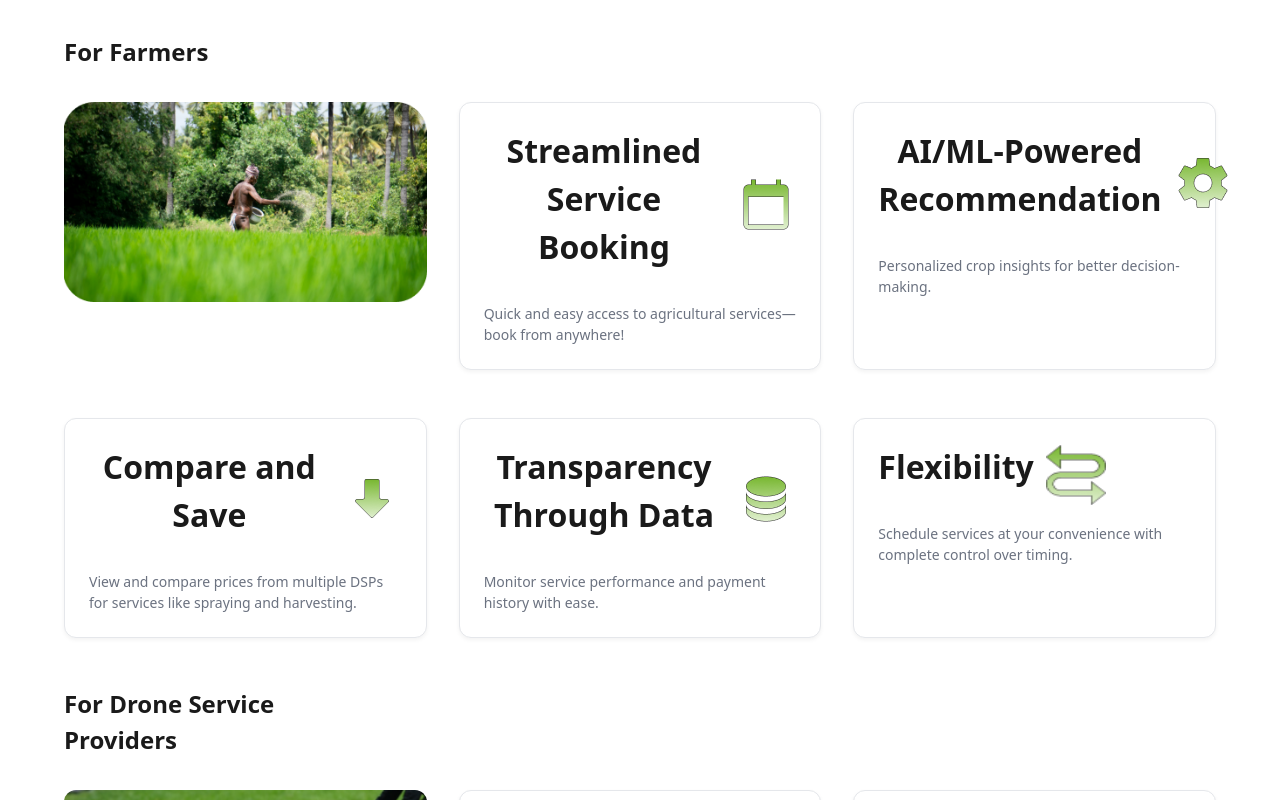
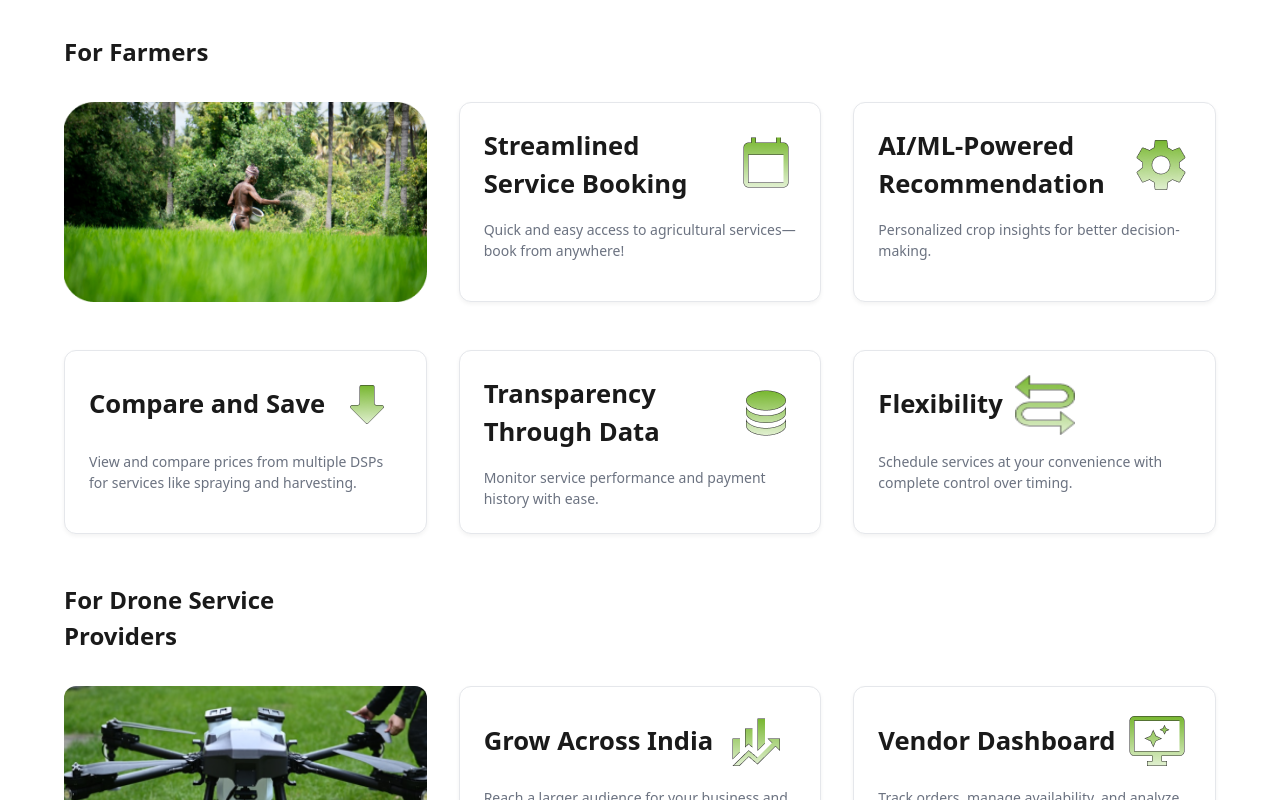
Before and after one commit to gityash2024/chirag-website, a React (Vite) app: page / in a window 1280 px wide. Shown: the part 980-1780 px from the top of the page. Built offline with nearby package versions, Linux system fonts and the light colour scheme.

Commit message:
add animation of home page in Why Choose C.H.I.R.A.G CONNECT? and For Drone Service Providers  this section

```diff
--- a/package.json
+++ b/package.json
@@ -16,7 +16,7 @@
     "autoprefixer": "^10.4.20",
     "clsx": "^2.1.1",
     "formik": "^2.4.6",
-    "framer-motion": "^11.18.0",
+    "framer-motion": "^11.18.2",
     "lucide-react": "^0.471.1",
     "postcss": "^8.5.1",
     "react": "^18.3.1",
--- a/src/pages/Home.jsx
+++ b/src/pages/Home.jsx
@@ -1,9 +1,7 @@
-import React from "react";
+import React, { useEffect, useRef } from "react";
 import styled from "styled-components";
+import { motion, useAnimation, useInView } from "framer-motion";
 import chiraglogo from "../assets/chiraglogo.png";
-import backgroud_1 from "../assets/backgroud_1.png";
-import backgroud_2 from "../assets/backgroud_2.png";
-import backgroud_3 from "../assets/backgroud_3.png";
 import connectingtechnlogy from "../assets/connectingtechnlogy.png";
 import chiragbackgroundimage from "../assets/chiragbackgroundimage.png";
 import farmers from "../assets/farmers.png";
@@ -150,15 +148,109 @@ const FeaturesSection = styled.section`
   }
 `;
 
+const sectionVariants = {
+  hidden: { opacity: 0 },
+  visible: {
+    opacity: 1,
+    transition: {
+      duration: 0.6,
+      when: "beforeChildren",
+      staggerChildren: 0.2
+    }
+  }
+};
+
+const featureTitleVariants = {
+  hidden: { y: -50, opacity: 0 },
+  visible: {
+    y: 0,
+    opacity: 1,
+    transition: { duration: 0.6 }
+  }
+};
+
+const buttonVariants = {
+  hidden: { scale: 0.8, opacity: 0 },
+  visible: {
+    scale: 1,
+    opacity: 1,
+    transition: { duration: 0.5 }
+  },
+  hover: {
+    scale: 1.05,
+    backgroundColor: "#c8e6c9",
+    transition: { duration: 0.3 }
+  }
+};
+
+const cardVariants = {
+  hidden: { y: 50, opacity: 0 },
+  visible: {
+    y: 0,
+    opacity: 1,
+    transition: { duration: 0.5 }
+  },
+  hover: {
+    y: -10,
+    boxShadow: "0 10px 20px rgba(0, 0, 0, 0.1)",
+    transition: { duration: 0.3 }
+  }
+};
+
+const imageVariants = {
+  hidden: { scale: 0.8, opacity: 0 },
+  visible: {
+    scale: 1,
+    opacity: 1,
+    transition: { duration: 0.6 }
+  }
+};
+
+const MotionFeatureTitle = motion.h2;
+const MotionStandOutButton = motion.button;
+const MotionFeatureCard = motion(styled(motion.div)`
+  background-color: white;
+  border-radius: 12px;
+  padding: 1.5rem;
+  box-shadow: 0 2px 4px rgba(0, 0, 0, 0.05);
+  border: 1px solid #e5e7eb;
+`);
+
+const MotionFarmerImage = motion(styled(motion.img)`
+  width: 100%;
+  height: 200px;
+  object-fit: cover;
+  border-radius: 12px;
+`);
+
+const MotionDroneImage = motion(styled(motion.img)`
+  width: 100%;
+  height: 200px;
+  object-fit: cover;
+  border-radius: 12px;
+  margin-bottom: 2rem;
+`);
+
+const MotionSectionTitle = motion.h3;
+
+const SectionTitle = styled.h3`
+  font-size: 1.5rem;
+  font-weight: 600;
+  margin-bottom: 2rem;
+  color: #1a1a1a;
+
+  @media (max-width: 768px) {
+    font-size: 1.3rem;
+  }
+`;
+
 const FeatureTitle = styled.h2`
-  text-align: center;
-  font-size: 2rem;
+  font-size: 1.6rem;
   font-weight: 600;
   color: #1a1a1a;
-  margin-bottom: 1rem;
 
   @media (max-width: 768px) {
-    font-size: 1.5rem;
+    font-size: 1.1rem;
   }
 `;
 
@@ -181,17 +273,6 @@ const FarmerSection = styled.div`
   margin-bottom: 3rem;
 `;
 
-const SectionTitle = styled.h3`
-  font-size: 1.5rem;
-  font-weight: 600;
-  margin-bottom: 2rem;
-  color: #1a1a1a;
-
-  @media (max-width: 768px) {
-    font-size: 1.3rem;
-  }
-`;
-
 const FeaturesGrid = styled.div`
   display: grid;
   grid-template-columns: repeat(auto-fit, minmax(300px, 1fr));
@@ -201,21 +282,6 @@ const FeaturesGrid = styled.div`
     grid-template-columns: 1fr;
     gap: 1.5rem;
   }
-`;
-
-const FarmerImage = styled.img`
-  width: 100%;
-  height: 200px;
-  object-fit: cover;
-  border-radius: 12px;
-`;
-
-const FeatureCard = styled.div`
-  background-color: white;
-  border-radius: 12px;
-  padding: 1.5rem;
-  box-shadow: 0 2px 4px rgba(0, 0, 0, 0.05);
-  border: 1px solid #e5e7eb;
 `;
 
 const FeatureHeader = styled.div`
@@ -229,6 +295,7 @@ const FeatureHeader = styled.div`
     align-items: center;
   }
 `;
+
 const FeatureIcon = styled.img`
   width: 60px;
   height: 60px;
@@ -253,17 +320,25 @@ const AdditionalFeaturesGrid = styled.div`
   }
 `;
 
-const DroneServiceSection = styled.div`
+const MotionDroneServiceSection = motion(styled.div`
   margin-bottom: 3rem;
-`;
+`);
 
-const DroneImage = styled.img`
-  width: 100%;
-  height: 200px;
-  object-fit: cover;
-  border-radius: 12px;
-  margin-bottom: 2rem;
-`;
+const useScrollAnimation = () => {
+  const controls = useAnimation();
+  const ref = useRef(null);
+  const inView = useInView(ref, { once: false, threshold: 0.2 });
+
+  useEffect(() => {
+    if (inView) {
+      controls.start("visible");
+    } else {
+      controls.start("hidden");
+    }
+  }, [controls, inView]);
+
+  return { ref, controls, inView };
+};
 
 const Home = () => {
   const navigate = useNavigate();
@@ -332,6 +407,9 @@ const Home = () => {
     }
   ];
 
+  const whyChooseSectionAnimation = useScrollAnimation();
+  const droneServiceSectionAnimation = useScrollAnimation();
+
   return (
     <Container>
       <HeroSection>
@@ -362,52 +440,123 @@ const Home = () => {
       </HeroSection>
 
       <FeaturesSection>
-        <FeatureTitle>Why Choose C.H.I.R.A.G CONNECT?</FeatureTitle>
-        <StandOutButton>See What Makes Us Stand Out</StandOutButton>
+        <motion.div
+          ref={whyChooseSectionAnimation.ref}
+          initial="hidden"
+          animate={whyChooseSectionAnimation.controls}
+          variants={sectionVariants}
+        >
+          <MotionFeatureTitle
+            variants={featureTitleVariants}
+            style={{
+              textAlign: "center",
+              fontSize: "2rem",
+              fontWeight: 600,
+              color: "#1a1a1a",
+              marginBottom: "1rem"
+            }}
+          >
+            Why Choose C.H.I.R.A.G CONNECT?
+          </MotionFeatureTitle>
+
+          <MotionStandOutButton
+            variants={buttonVariants}
+            whileHover="hover"
+            style={{
+              display: "block",
+              margin: "0 auto 3rem",
+              padding: "0.5rem 1.5rem",
+              backgroundColor: "#e8f5e9",
+              color: "#2e7d32",
+              border: "none",
+              borderRadius: "20px",
+              fontSize: "0.9rem",
+              cursor: "pointer"
+            }}
+          >
+            See What Makes Us Stand Out
+          </MotionStandOutButton>
 
           <FarmerSection>
             <SectionTitle>For Farmers</SectionTitle>
             <FeaturesGrid>
-            <FarmerImage src={farmers} alt="Farmer" />
+              <MotionFarmerImage
+                src={farmers}
+                alt="Farmer"
+                variants={imageVariants}
+              />
               {farmerFeatures.map((feature, index) => (
-              <FeatureCard key={index}>
+                <MotionFeatureCard
+                  key={index}
+                  variants={cardVariants}
+                  whileHover="hover"
+                >
                   <FeatureHeader>
                     <FeatureTitle>{feature.title}</FeatureTitle>
                     <FeatureIcon src={feature.icon} alt={feature.title} />
                   </FeatureHeader>
                   <FeatureDescription>{feature.description}</FeatureDescription>
-              </FeatureCard>
+                </MotionFeatureCard>
               ))}
             </FeaturesGrid>
           </FarmerSection>
 
           <AdditionalFeaturesGrid>
             {additionalFeatures.map((feature, index) => (
-            <FeatureCard key={index}>
+              <MotionFeatureCard
+                key={index}
+                variants={cardVariants}
+                whileHover="hover"
+              >
                 <FeatureHeader>
                   <FeatureTitle>{feature.title}</FeatureTitle>
                   <FeatureIcon src={feature.icon} alt={feature.title} />
                 </FeatureHeader>
                 <FeatureDescription>{feature.description}</FeatureDescription>
-            </FeatureCard>
+              </MotionFeatureCard>
             ))}
           </AdditionalFeaturesGrid>
+        </motion.div>
 
-        <DroneServiceSection>
-          <SectionTitle>For Drone Service <br /> Providers</SectionTitle>
+        <MotionDroneServiceSection
+          ref={droneServiceSectionAnimation.ref}
+          initial="hidden"
+          animate={droneServiceSectionAnimation.controls}
+          variants={sectionVariants}
+        >
+          <MotionSectionTitle
+            variants={featureTitleVariants}
+            style={{
+              fontSize: "1.5rem",
+              fontWeight: 600,
+              marginBottom: "2rem",
+              color: "#1a1a1a"
+            }}
+          >
+            For Drone Service <br /> Providers
+          </MotionSectionTitle>
+
           <FeaturesGrid>
-            <DroneImage src={drop} alt="Drone Service" />
+            <MotionDroneImage
+              src={drop}
+              alt="Drone Service"
+              variants={imageVariants}
+            />
             {droneFeatures.map((feature, index) => (
-              <FeatureCard key={index}>
+              <MotionFeatureCard
+                key={index}
+                variants={cardVariants}
+                whileHover="hover"
+              >
                 <FeatureHeader>
                   <FeatureTitle>{feature.title}</FeatureTitle>
                   <FeatureIcon src={feature.icon} alt={feature.title} />
                 </FeatureHeader>
                 <FeatureDescription>{feature.description}</FeatureDescription>
-              </FeatureCard>
+              </MotionFeatureCard>
             ))}
           </FeaturesGrid>
-        </DroneServiceSection>
+        </MotionDroneServiceSection>
       </FeaturesSection>
 
       <HomeTwo />
--- a/src/routes.jsx
+++ b/src/routes.jsx
@@ -12,6 +12,7 @@ import AboutTwo from "./pages/AboutTwo";
 import OurSerivceTwo from "./pages/OurSerivceTwo";
 import PrivacyPage from "./pages/PrivacyPage";
 import TermandCondition from "./pages/TermandCondition";
+
 export const router = createBrowserRouter([
   {
     path: "/",
@@ -65,6 +66,7 @@ export const router = createBrowserRouter([
         path: "abouttwo",
         element: <AboutTwo />,
       },
+
     ],
   },
 ]);
```
Also changed, not shown: 1 other file (tests, documents, lock files or other folders). Lines whose indentation alone changed are shown as unchanged.
